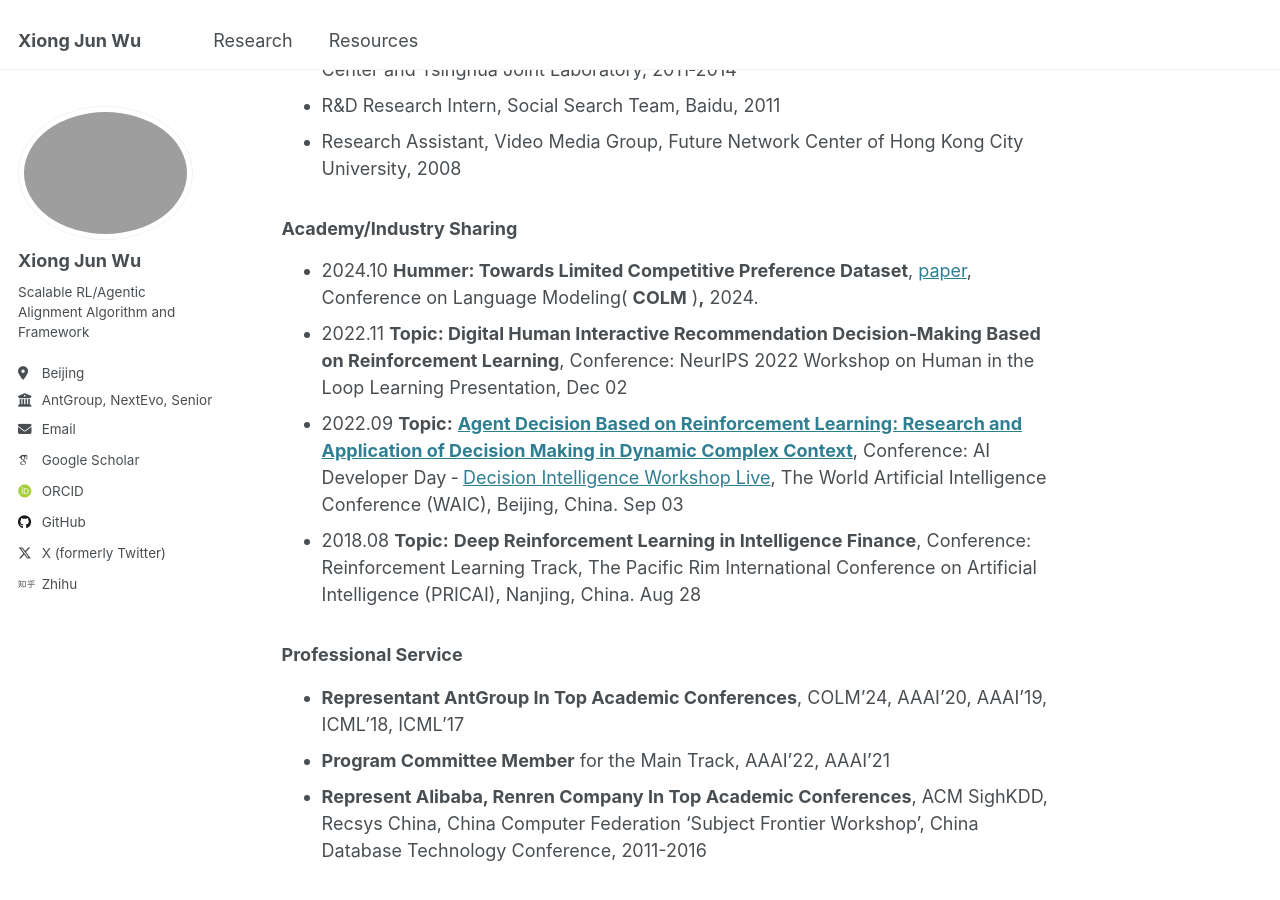
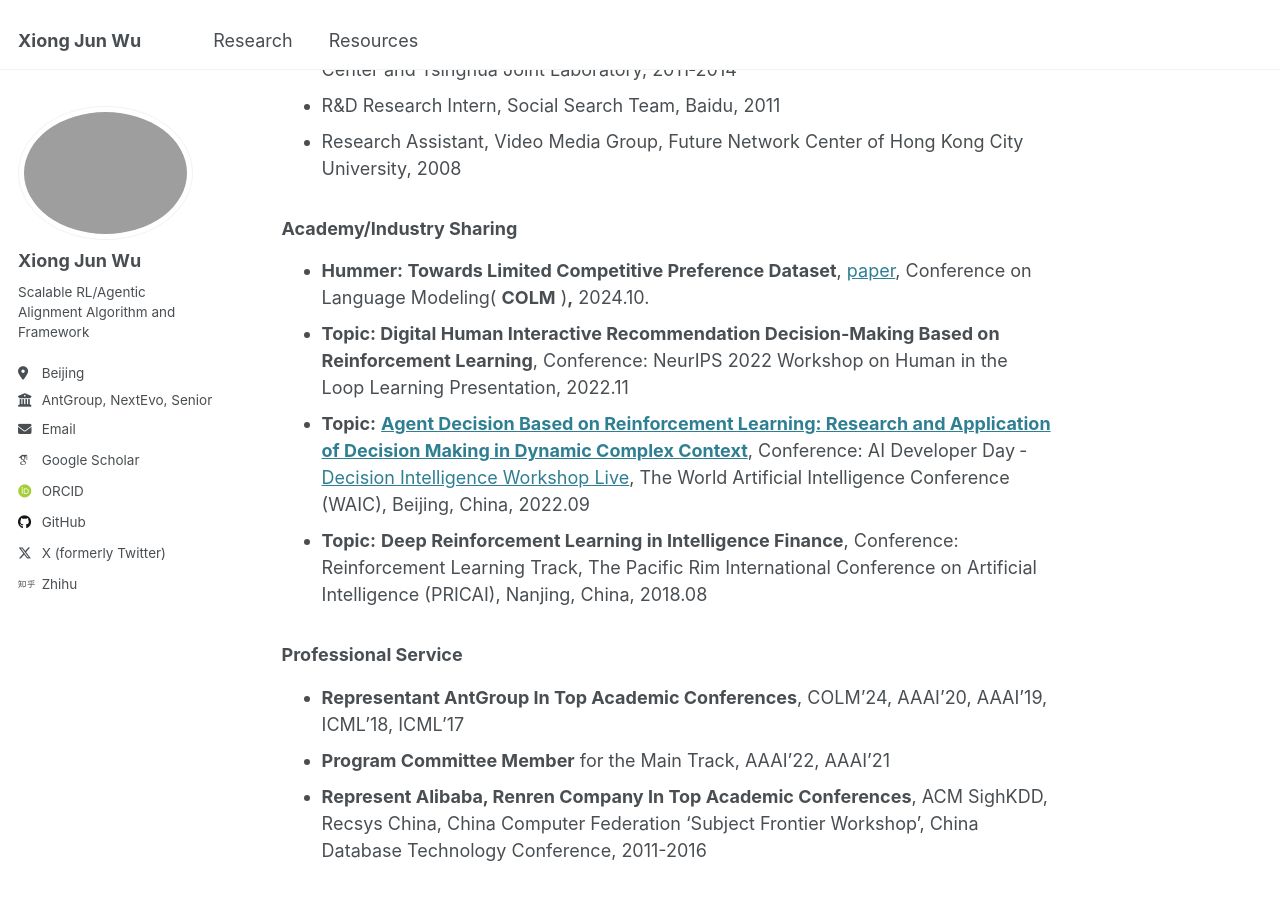
Before and after one commit to junwuxgi/junwuxgi.github.io, a Jekyll site: the page built from _pages/about.md, in a window 1280 px wide and 900 px high, scrolled down 330 px. Built offline with Jekyll 4.4.1, drawn with Linux system fonts in a browser that asks for light colours; some web fonts are replaced.

```diff
--- a/_pages/about.md
+++ b/_pages/about.md
@@ -15,10 +15,10 @@ redirect_from:
 - Research Assistant, Video Media Group, Future Network Center of Hong Kong City University, 2008
 
 ### Academy/Industry Sharing
-* 2024.10 **Hummer: Towards Limited Competitive Preference Dataset**, [paper](https://openreview.net/pdf?id=aKwQPRjdGa), Conference on Language Modeling( **COLM** )**,** 2024.
-* 2022.11 **Topic: Digital Human Interactive Recommendation Decision‑Making Based on Reinforcement Learning**, Conference: NeurIPS 2022 Workshop on Human in the Loop Learning Presentation, Dec 02
-* 2022.09 **Topic:** **[Agent Decision Based on Reinforcement Learning: Research and Application of Decision Making in Dynamic Complex Context](https://www.bilibili.com/video/BV1Fe411M732/)**, Conference: AI Developer Day ‑ [Decision Intelligence Workshop Live](http://rlchina.org/topic/548), The World Artificial Intelligence Conference (WAIC), Beijing, China. Sep 03
-* 2018.08  **Topic:** **Deep Reinforcement Learning in Intelligence Finance**, Conference: Reinforcement Learning Track, The Pacific Rim International Conference on Artificial Intelligence (PRICAI), Nanjing, China. Aug 28
+* **Hummer: Towards Limited Competitive Preference Dataset**, [paper](https://openreview.net/pdf?id=aKwQPRjdGa), Conference on Language Modeling( **COLM** )**,** 2024.10.
+* **Topic: Digital Human Interactive Recommendation Decision‑Making Based on Reinforcement Learning**, Conference: NeurIPS 2022 Workshop on Human in the Loop Learning Presentation, 2022.11
+* **Topic:** **[Agent Decision Based on Reinforcement Learning: Research and Application of Decision Making in Dynamic Complex Context](https://www.bilibili.com/video/BV1Fe411M732/)**, Conference: AI Developer Day ‑ [Decision Intelligence Workshop Live](http://rlchina.org/topic/548), The World Artificial Intelligence Conference (WAIC), Beijing, China, 2022.09
+* **Topic:** **Deep Reinforcement Learning in Intelligence Finance**, Conference: Reinforcement Learning Track, The Pacific Rim International Conference on Artificial Intelligence (PRICAI), Nanjing, China, 2018.08
 
 ### **Professional** Service
 - **Representant AntGroup In Top Academic Conferences**, COLM'24, AAAI'20, AAAI'19, ICML'18, ICML'17
```
